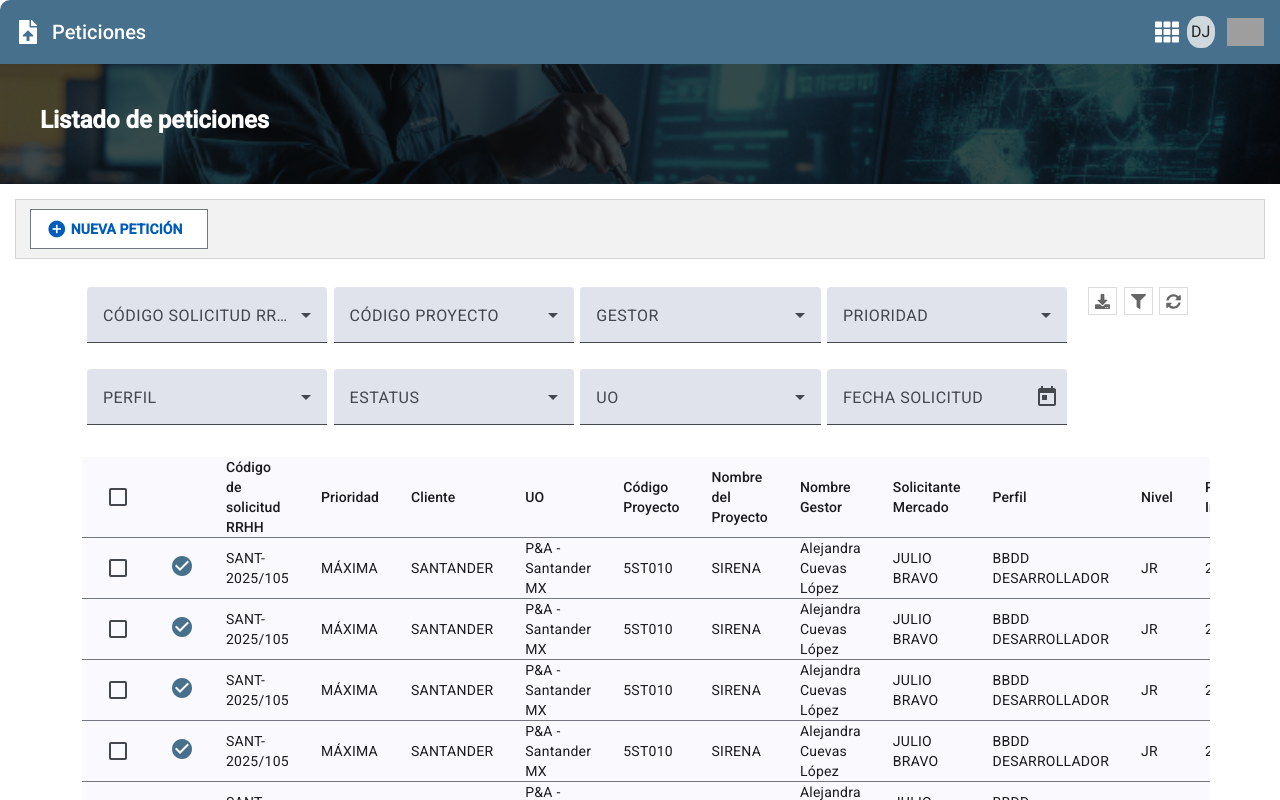
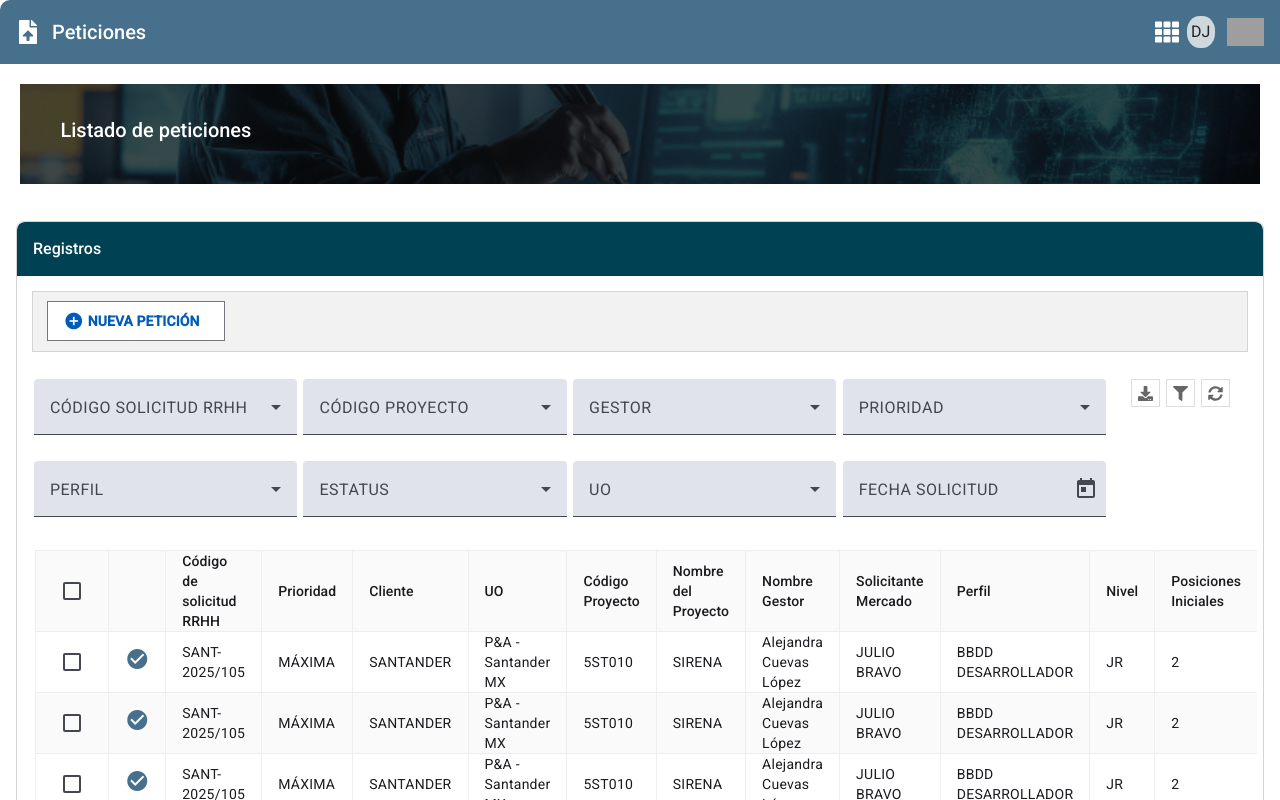
Before and after one commit to XitlaliValenzo/peticionesGecova, an Angular app: page / in a window 1280 px wide. Shown: the top 800 px of the page. Built offline with nearby package versions, Linux system fonts and the light colour scheme; grey boxes are pictures that could not be loaded.

Commit message:
add componente que contiene el boton de nueva petición, los filtros y y la tabla principal

```diff
--- a/src/app/app.html
+++ b/src/app/app.html
@@ -1,8 +1,8 @@
 
 <app-navbar-component></app-navbar-component>
 <app-banner-component></app-banner-component>
-<app-button-component></app-button-component>
-<app-filtros-component></app-filtros-component>
-<app-tabla-component></app-tabla-component>
+<app-container-table-component></app-container-table-component>
+
+
 
 <router-outlet />
--- a/src/app/app.ts
+++ b/src/app/app.ts
@@ -5,10 +5,11 @@ import { NavbarComponent } from "./navbar-component/navbar-component";
 import { BannerComponent } from "./banner-component/banner-component";
 import { ButtonComponent } from "./button-component/button-component";
 import { FiltrosComponent } from "./filtros-component/filtros-component";
+import { ContainerTableComponent } from "./container-table-component/container-table-component";
 
 @Component({
   selector: 'app-root',
-  imports: [RouterOutlet, TablaComponent, NavbarComponent, BannerComponent, ButtonComponent, FiltrosComponent],
+  imports: [RouterOutlet, TablaComponent, NavbarComponent, BannerComponent, ButtonComponent, FiltrosComponent, ContainerTableComponent],
   templateUrl: './app.html',
   styleUrl: './app.css'
 })
--- a/src/app/banner-component/banner-component.css
+++ b/src/app/banner-component/banner-component.css
@@ -2,8 +2,9 @@
   background-image: url('../../assets/images/minsaitfotoia.png');
   background-size: cover;
   background-position: center;
-  height: 120px;
+  height: 100px;
   position: relative;
+  margin: 1.6%;
 }
 
 .banner-overlay {
@@ -16,6 +17,6 @@
 
 .banner-overlay h2 {
   color: white;
-  font-size: 24px;
-  font-weight: bold;
+  font-size: 20px;
+  font-weight: 500;
 }
--- /dev/null
+++ b/src/app/container-table-component/container-table-component.css
@@ -0,0 +1,34 @@
+*{
+    margin: 0%;
+    padding: 0%;
+    box-sizing: border-box;
+}
+.container-principal{
+    display: flex;
+    align-content: center;
+    justify-content: center;
+    width: 100%;
+    padding: 1rem;
+}
+.container{
+    width: 100%;
+    max-width: 100%;
+    margin-bottom: 5rem;
+    border-radius: 8px;
+    border: 1px solid #d4d4d4;
+    overflow: hidden;
+}
+
+.title-container{
+    background-color: #004254;
+    border-radius: 8px 8px 0px 0px !important;
+    font-size: 16px;
+    color: #fff;
+    display: flex;
+    align-items: center;
+    font-weight: 500;
+    text-align: left !important;
+    padding: 1rem;
+    margin: 0;
+    line-height: 1.4 !important;
+}
--- /dev/null
+++ b/src/app/container-table-component/container-table-component.html
@@ -0,0 +1,11 @@
+<div class="container-principal">
+<div class="container">
+    <div class="title-container">
+        <p>Registros</p>
+    </div>
+    <app-button-component></app-button-component>
+<app-filtros-component></app-filtros-component>
+<app-tabla-component></app-tabla-component>
+
+</div>
+</div>
--- a/src/app/filtros-component/filtros-component.css
+++ b/src/app/filtros-component/filtros-component.css
@@ -2,6 +2,7 @@
   display: flex;
   width: 100%;
   padding: 0.5714rem 0.8571rem;
+  max-width: 100%;
 }
 
 .container-filters {
--- a/src/app/tabla-component/tabla-component.css
+++ b/src/app/tabla-component/tabla-component.css
@@ -1,5 +1,14 @@
-table {
+table th,td{
   width: 100%;
+  border: 1px solid #eeeeee;
+}
+
+table th, tr:nth-child(even) {
+  background-color: #fafafa;
+}
+
+table tr:nth-child(odd) {
+  background-color: #ffffff;
 }
 
 mat-icon{
@@ -9,4 +18,10 @@ mat-icon{
 .container{
   overflow-x: auto;
   width: 100%;
+  max-width: 99%;
 }
+
+mat-paginator{
+  background-color: #fff;
+  margin: 3%;
+}
--- a/src/app/tabla-component/tabla-component.html
+++ b/src/app/tabla-component/tabla-component.html
@@ -138,9 +138,10 @@
       (click)="selection.toggle(row)">
   </tr>
 </table>
+
+</div>
 <mat-paginator [length]="dataSource.data.length"
               [pageSize]="10"
               [pageSizeOptions]="[10, 20, 30, 40, 50, 100]"
               aria-label="Select page">
 </mat-paginator>
-</div>
```
Also changed, not shown: src/app/container-table-component/container-table-component.ts (added, +14 -0 lines), 1 other file (tests, documents, lock files or other folders).
